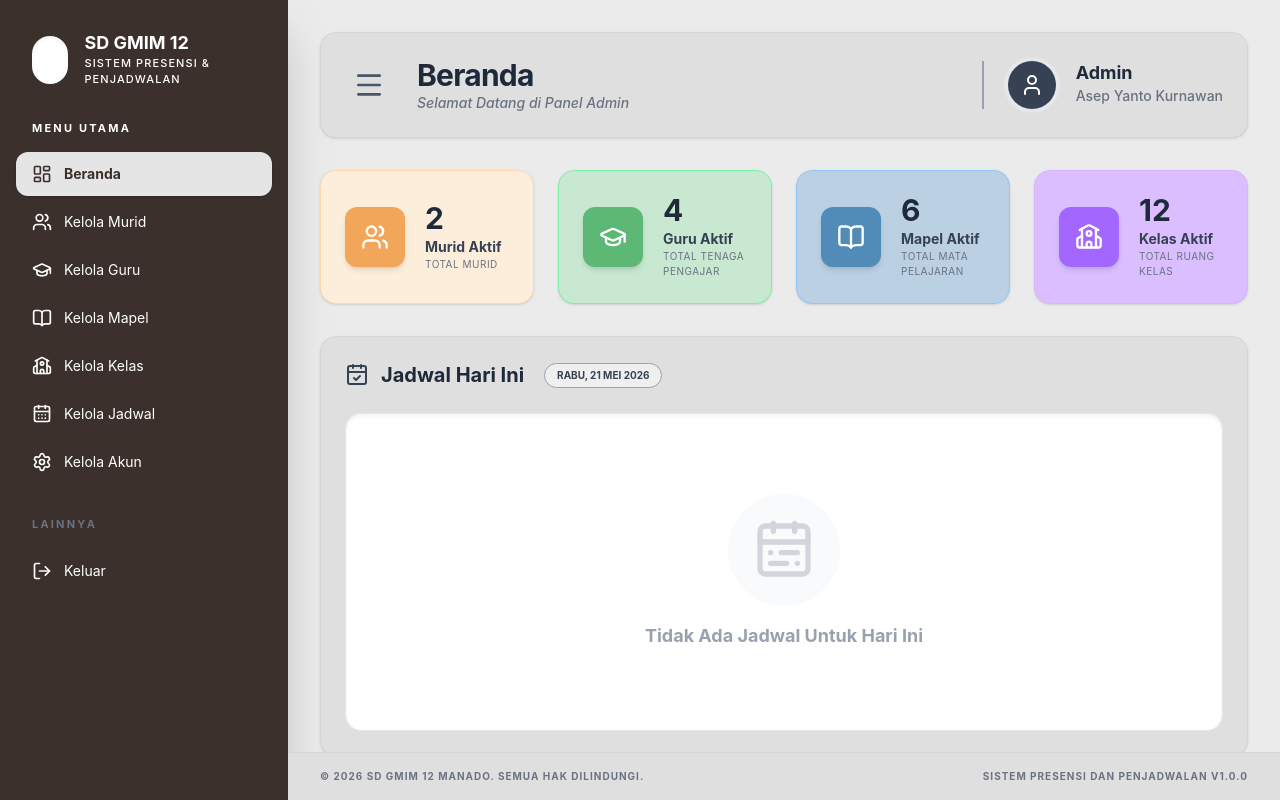
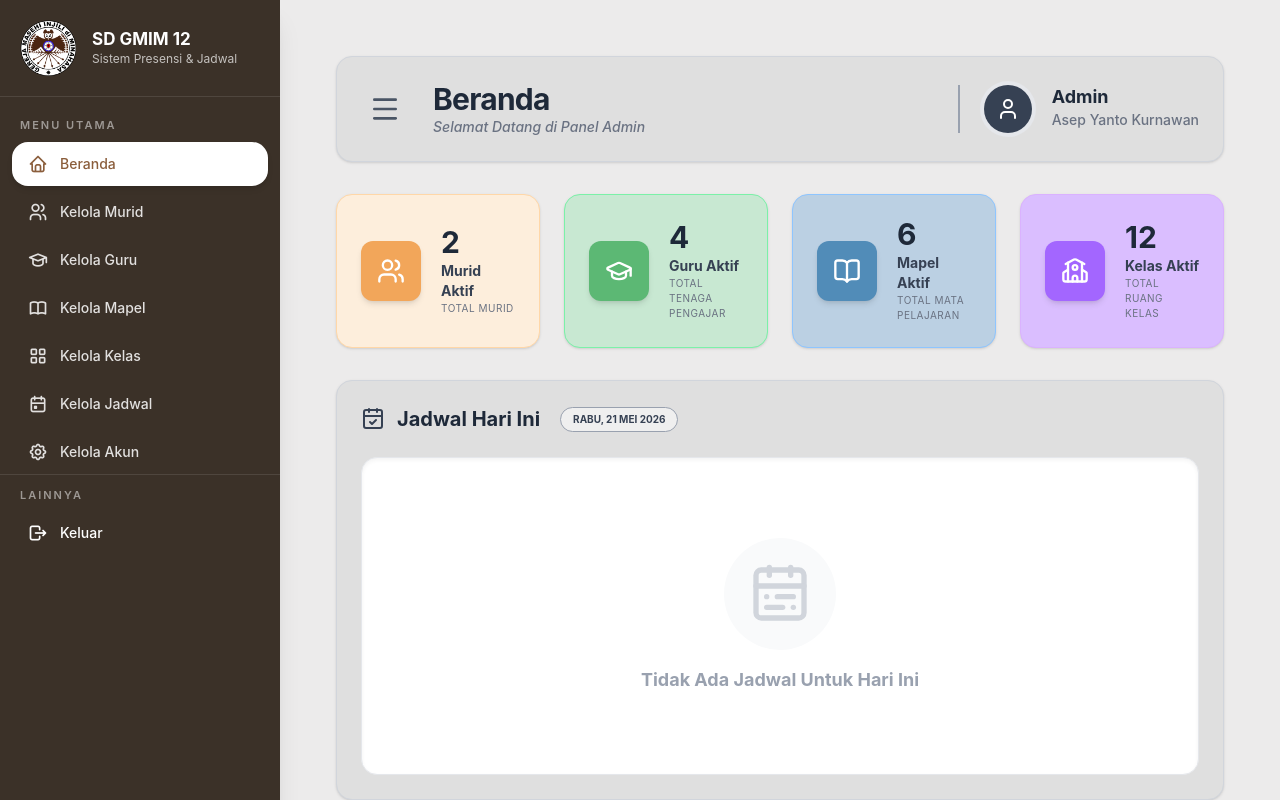
Before and after one commit to Dhoo365/Sistem-presensi-dan-pengelolaan-jadwal-pembelajaran-dan-ujian-berbasis-web, a React (Vite) app: page /admin in a window 1280 px wide. Shown: the top 800 px of the page. Built offline with nearby package versions, Linux system fonts and the light colour scheme.

Commit message:
tampilkan logo di sidebar (AdminSidebar.jsx)

```diff
--- a/src/components/AdminSidebar.jsx
+++ b/src/components/AdminSidebar.jsx
@@ -1,5 +1,4 @@
 import { NavLink } from "react-router-dom";
-import "../styles/adminSidebar.css";
 import logo from "../assets/foto/logo.png";
 
 export default function AdminSidebar() {
@@ -8,52 +7,77 @@ export default function AdminSidebar() {
     { name: "Kelola Murid", icon: "ti ti-users", path: "/admin/murid" },
     { name: "Kelola Guru", icon: "ti ti-school", path: "/admin/guru" },
     { name: "Kelola Mapel", icon: "ti ti-book", path: "/admin/mapel" },
-    { name: "Kelola Kelas", icon: "ti ti-device-desktop", path: "/admin/kelas" },
+    { name: "Kelola Kelas", icon: "ti ti-layout-grid", path: "/admin/kelas" },
     { name: "Kelola Jadwal", icon: "ti ti-calendar-event", path: "/admin/jadwal" },
-    { name: "Kelola Akun", icon: "ti ti-settings-2", path: "/admin/akun" },
+    { name: "Kelola Akun", icon: "ti ti-settings", path: "/admin/akun" },
   ];
 
   return (
-    <aside className="admin-sidebar">
+    <aside className="w-[280px] min-h-screen bg-[#3B3128] text-white flex flex-col shadow-xl">
 
       {/* Header */}
-      <div className="sidebar-brand">
-        <img src={logo} alt="Logo" />
-        <div className="brand-text">
-          <h2>SD GMIM 12</h2>
-          <p>Sistem Presensi & Penjadwalan</p>
+      <div className="px-5 py-5 border-b border-white/10">
+        <div className="flex items-center gap-4">
+
+          {/* Logo */}
+          <div className="w-14 h-14 flex items-center justify-center overflow-hidden shrink-0">
+            <img
+              src={logo}
+              alt="Logo"
+              className="w-full h-full object-contain"
+            />
+          </div>
+
+          {/* Text */}
+          <div className="leading-tight">
+            <h1 className="text-[17px] font-bold">SD GMIM 12</h1>
+            <p className="text-xs text-white/70">
+              Sistem Presensi & Jadwal
+            </p>
+          </div>
         </div>
       </div>
 
+      {/* Menu Title */}
+      <div className="px-5 pt-5 pb-2 text-[11px] font-semibold tracking-[2px] uppercase text-white/50">
+        Menu Utama
+      </div>
+
       {/* Menu */}
-      <div className="sidebar-section-title">MENU UTAMA</div>
-
-      <nav className="sidebar-menu">
-        {menus.map((item, i) => (
+      <nav className="px-3 space-y-1">
+        {menus.map((item, index) => (
           <NavLink
-            key={i}
+            key={index}
             to={item.path}
+            end={item.path === "/admin"}
             className={({ isActive }) =>
-              isActive ? "menu-item active" : "menu-item"
+              `w-full flex items-center gap-3 px-4 py-3 rounded-2xl text-sm font-medium transition-all duration-200 ${
+                isActive
+                  ? "bg-white text-[#8B5E3C] shadow-md"
+                  : "text-white/85 hover:bg-white/10"
+              }`
             }
           >
-            <i className={item.icon}></i>
+            <i className={`${item.icon} text-[20px]`}></i>
             <span>{item.name}</span>
           </NavLink>
         ))}
       </nav>
 
       {/* Bottom */}
-      <div className="sidebar-bottom">
-        <div className="sidebar-divider"></div>
-        <div className="sidebar-section-title">LAINNYA</div>
+      <div className="px-3 pb-4 pt-3 border-t border-white/10">
+        <div className="px-2 pb-2 text-[11px] font-semibold tracking-[2px] uppercase text-white/50">
+          LAINNYA
+        </div>
 
-        <button className="logout-btn">
-          <i className="ti ti-logout"></i>
+        <button
+          type="button"
+          className="w-full flex items-center gap-3 px-4 py-3 rounded-2xl text-sm font-medium text-white hover:bg-red-500/20 transition"
+        >
+          <i className="ti ti-logout text-[20px]"></i>
           <span>Keluar</span>
         </button>
       </div>
-
     </aside>
   );
 }
--- a/src/layouts/AdminLayout.jsx
+++ b/src/layouts/AdminLayout.jsx
@@ -1,9 +1,18 @@
-import { Outlet } from "react-router-dom"
-import NavbarAdmin from "../components/NavbarAdmin"
+import { Outlet } from "react-router-dom";
+import AdminSidebar from "../components/AdminSidebar";
 
 export default function AdminLayout() {
-  return <div className="flex h-screen bg-[#ECEBEB] font-sans text-gray-800 overflow-hidden">
-    <NavbarAdmin />
-    <Outlet />
-  </div>
+  return (
+    <div className="flex min-h-screen bg-[#ECEBEB] text-gray-800">
+
+      {/* Sidebar */}
+      <AdminSidebar />
+
+      {/* Content */}
+      <main className="flex-1 overflow-y-auto p-6">
+        <Outlet />
+      </main>
+
+    </div>
+  );
 }
```
Also changed, not shown: src/assets/foto/logo.png.
